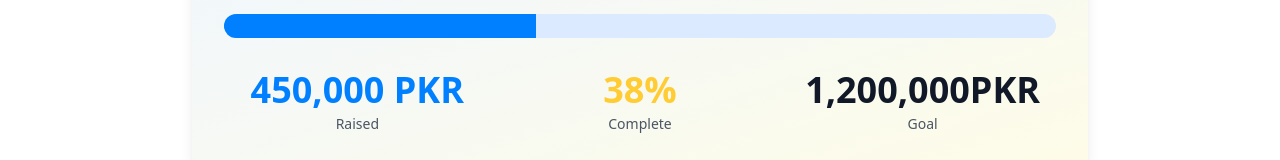
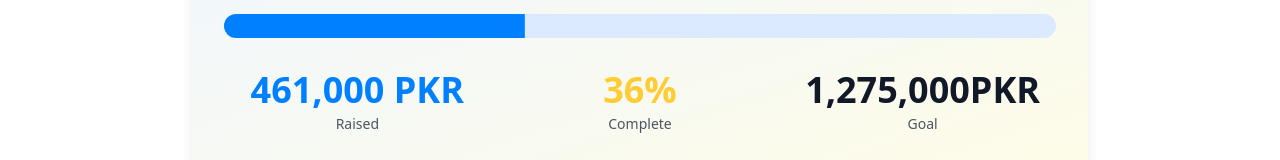
Before and after one commit to myaark/mashaleramzan, a Next.js app: page / in a window 1280 px wide. Shown: the part 734-894 px from the top of the page. Built offline with nearby package versions, Linux system fonts and the light colour scheme.

Commit message:
feat: update donation progress values to reflect new goals\n\nUpdated current donation from 450000 to 461000 and goal donation from 1200000 to 1275000.

```diff
--- a/components/donation-progress.tsx
+++ b/components/donation-progress.tsx
@@ -4,8 +4,8 @@ import { Progress } from '@/components/ui/progress'
 import { Card } from '@/components/ui/card'
 
 export default function DonationProgress() {
-  const currentDonation = 450000
-  const goalDonation = 1200000
+  const currentDonation = 461000
+  const goalDonation = 1275000
   const percentage = (currentDonation / goalDonation) * 100
 
   return (
```
